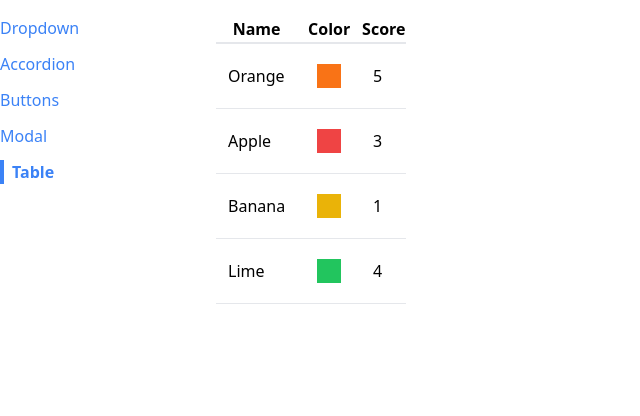
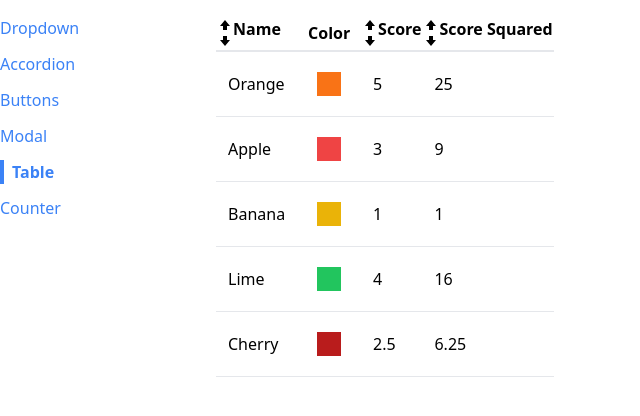
Before and after one commit to iamtararamgoyal/comps, a React (Create React App) app: page /table in a window 1280 px wide. Shown: the top 416 px of the page, without its empty margins (0-640 px from the left). Built offline with nearby package versions, Linux system fonts and the light colour scheme.

Commit message:
Redux Toolkit started

```diff
--- a/package.json
+++ b/package.json
@@ -7,6 +7,7 @@
     "@testing-library/react": "^13.4.0",
     "@testing-library/user-event": "^13.5.0",
     "classnames": "^2.3.2",
+    "immer": "^10.0.3",
     "prop-types": "^15.8.1",
     "react": "^18.2.0",
     "react-dom": "^18.2.0",
--- a/src/App.js
+++ b/src/App.js
@@ -5,6 +5,7 @@
 import ButtonPage from './pages/ButtonPage';
 import ModalPage from './pages/ModalPage';
 import TablePage from './pages/TablePage';
+import CounterPage from './pages/CounterPage';
 
 
 function App() {
@@ -28,6 +29,9 @@
         <Route path="/table">
           <TablePage />
         </Route>
+        <Route path="/counter">
+          <CounterPage initialCount={10} />
+        </Route>
       </div>
     </div>
   );
--- a/src/components/Sidebar.js
+++ b/src/components/Sidebar.js
@@ -7,6 +7,7 @@
     { label: 'Buttons', path: '/buttons' },
     { label: 'Modal', path: '/modal' },
     { label: 'Table', path: '/table' },
+    { label: 'Counter', path: '/counter' },
   ];
 
   const renderedLinks = links.map((link) => {
--- /dev/null
+++ b/src/components/SortableTable.js
@@ -0,0 +1,68 @@
+import Table from "./Table";
+import { GoArrowDown, GoArrowUp } from 'react-icons/go';
+import useSort from "../hooks/use-sort";
+
+function SortableTable(props) {
+    const { config, data } = props;
+    const {
+        sortOrder,
+        sortBy,
+        sortedData,
+        setSortColumn
+    } = useSort(data, config);
+
+    const updatedConfig = config.map((column) => {
+        if (!column.sortValue) {
+            return column;
+        }
+
+        return {
+            ...column,
+            header: () => <th className="cursor-pointer hover:bg-gray-100" onClick={() => setSortColumn(column.label)}>
+                <div className="flex item-center">
+                    {getIcons(column.label, sortBy, sortOrder)}
+                    {column.label}
+                </div>
+            </th>
+        };
+    })
+
+
+    return (<Table {...props} data={sortedData} config={updatedConfig} />);
+}
+
+function getIcons(label, sortBy, sortOrder) {
+
+    if (label !== sortBy) {
+        return (
+            <div>
+                <GoArrowUp />
+                <GoArrowDown />
+            </div>
+        );
+    }
+
+    if (sortOrder === null) {
+        return (
+            <div>
+                <GoArrowUp />
+                <GoArrowDown />
+            </div>
+        );;
+    } else if (sortOrder === 'asc') {
+        return (
+            <div>
+                <GoArrowUp />
+            </div>
+        );
+    } else if (sortOrder === 'desc') {
+        return (
+            <div>
+                <GoArrowDown />
+            </div>
+        );
+    }
+
+}
+
+export default SortableTable;
--- a/src/components/Table.js
+++ b/src/components/Table.js
@@ -1,6 +1,11 @@
+import { Fragment } from "react";
+
 function Table({ data, config, keyFn }) {
 
     const rendredHeader = config.map((column) => {
+        if(column.header){
+            return <Fragment key={column.label}>{column.header()}</Fragment>
+        }
         return (<th key={column.label}>{column.label}</th>)
     });
 
--- /dev/null
+++ b/src/hooks/use-counter.js
@@ -0,0 +1,19 @@
+import { useState, useEffect } from "react";
+function useCounter(initialCount) {
+    const [count, setCount] = useState(initialCount);
+
+    useEffect(() => {
+        console.log(count);
+    }, [count]);
+
+    const increment = () => {
+        setCount(count + 1)
+    };
+
+    return {
+        count,
+        increment
+    };
+}
+
+export default useCounter;
--- /dev/null
+++ b/src/hooks/use-sort.js
@@ -0,0 +1,60 @@
+import { useState } from "react";
+function useSort(data, config) {
+
+    const [sortOrder, setSortOrder] = useState(null);
+    const [sortBy, setSortBy] = useState(null);
+
+    const setSortColumn = (label) => {
+        if (sortBy && label !== sortBy) {
+            setSortOrder('asc')
+            setSortBy(label);
+            return;
+        }
+
+        if (sortOrder === null) {
+            setSortOrder('asc');
+            setSortBy(label);
+        }
+        else if (sortOrder === 'asc') {
+            setSortOrder('desc');
+            setSortBy(label);
+        }
+        else if (sortOrder === 'desc') {
+            setSortOrder(null);
+            setSortBy(null);
+
+        }
+
+    };
+
+    // Only sort data if sortOrder && sortBy are not null
+    // Make the copy of the 'data' prop
+    // Find the correct sortValue function and use it for sort
+
+    let sortedData = data;
+
+    if (sortOrder && sortBy) {
+        const { sortValue } = config.find(column => column.label === sortBy);
+        sortedData = [...data].sort((a, b) => {
+            const valueA = sortValue(a);
+            const valueB = sortValue(b);
+
+            const reverseOrder = sortOrder === 'asc' ? 1 : -1;
+
+            if (typeof valueA === 'string') {
+                return valueA.localeCompare(valueB) * reverseOrder
+            } else {
+                return (valueA - valueB) * reverseOrder;
+            }
+        });
+    }
+return{
+    sortOrder,
+    sortBy,
+    sortedData,
+    setSortColumn
+}
+
+}
+
+export default useSort;
--- /dev/null
+++ b/src/pages/CounterPage.js
@@ -0,0 +1,89 @@
+import { useReducer } from "react";
+import {produce} from 'immer';
+import Button from "../components/Button";
+import Panel from '../components/Panel';
+
+const INCREMENT_COUNT = 'increment';
+const SET_VALUE_TO_ADD = 'change_value_to_add';
+const DECREMENT_COUNT = 'decrement';
+const ADD_VALUE_TO_COUNT = 'add_value_to_count';
+
+const reducer = (state, action) => {
+
+    switch (action.type) {
+
+        case INCREMENT_COUNT:
+            state.count = state.count + 1;
+            return;
+        case DECREMENT_COUNT:
+            state.count = state.count - 1;
+            return;
+        case ADD_VALUE_TO_COUNT:
+            state.count = state.count + state.valueToAdd;
+            state.valueToAdd = 0;
+            return;
+        case SET_VALUE_TO_ADD:
+            state.valueToAdd = action.payload;
+            return;
+
+        default:
+            return;
+    }
+};
+
+function CounterPage({ initialCount }) {
+
+    const [state, dispatch] = useReducer(produce(reducer), {
+        count: initialCount,
+        valueToAdd: 0,
+    });
+
+    const increment = () => {
+        dispatch({
+            type: INCREMENT_COUNT
+        });
+    };
+
+    const decrement = () => {
+        dispatch({
+            type: DECREMENT_COUNT
+        });
+    };
+
+    const handleChange = (event) => {
+        const value = parseInt(event.target.value) || 0;
+        dispatch({
+            type: SET_VALUE_TO_ADD,
+            payload: value
+        });
+    };
+
+    const handleSubmit = (event) => {
+        event.preventDefault();
+        dispatch({
+            type: ADD_VALUE_TO_COUNT
+        })
+    };
+
+    return (
+        <Panel className="m-3">
+            <h1 className="text-lg">Count is {state.count}</h1>
+            <div className="flex flex-row">
+                <Button onClick={increment}> Increment </Button>
+                <Button onClick={decrement}> Descrement </Button>
+            </div>
+
+            <form onSubmit={handleSubmit}>
+                <label>Add a lot!</label>
+                <input
+                    value={state.valueToAdd || ''}
+                    onChange={handleChange}
+                    type="number"
+                    className="p-1 m-3 b-gray-50 border border-gray-300" />
+                <Button>Add it!</Button>
+            </form>
+        </Panel>
+    );
+}
+
+export default CounterPage;
--- a/src/pages/TablePage.js
+++ b/src/pages/TablePage.js
@@ -1,4 +1,4 @@
-import Table from "../components/Table";
+import SortableTable from "../components/SortableTable";
 
 function TablePage() {
 
@@ -7,12 +7,14 @@
         { name: 'Apple', color: 'bg-red-500', score: 3 },
         { name: 'Banana', color: 'bg-yellow-500', score: 1 },
         { name: 'Lime', color: 'bg-green-500', score: 4 },
+        { name: 'Cherry', color: 'bg-red-700', score: 2.5 },
     ];
 
     const config = [
         {
             label: 'Name',
             render: (fruit) => fruit.name,
+            sortValue: (fruit) => fruit.name,
         },
         {
             label: 'Color',
@@ -22,6 +24,12 @@
         {
             label: 'Score',
             render: (fruit) => fruit.score,
+            sortValue: (fruit) => fruit.score,
+        },
+        {
+            label: 'Score Squared',
+            render: (fruit) => fruit.score ** 2,
+            sortValue: (fruit) => fruit.score ** 2,
 
         }
     ];
@@ -32,7 +40,7 @@
 
     return (
         <div>
-            <Table data={data} config={config} keyFn={keyFn} />
+            <SortableTable data={data} config={config} keyFn={keyFn} />
         </div>
     );
 
```
Also changed, not shown: 1 other file (tests, documents, lock files or other folders).
